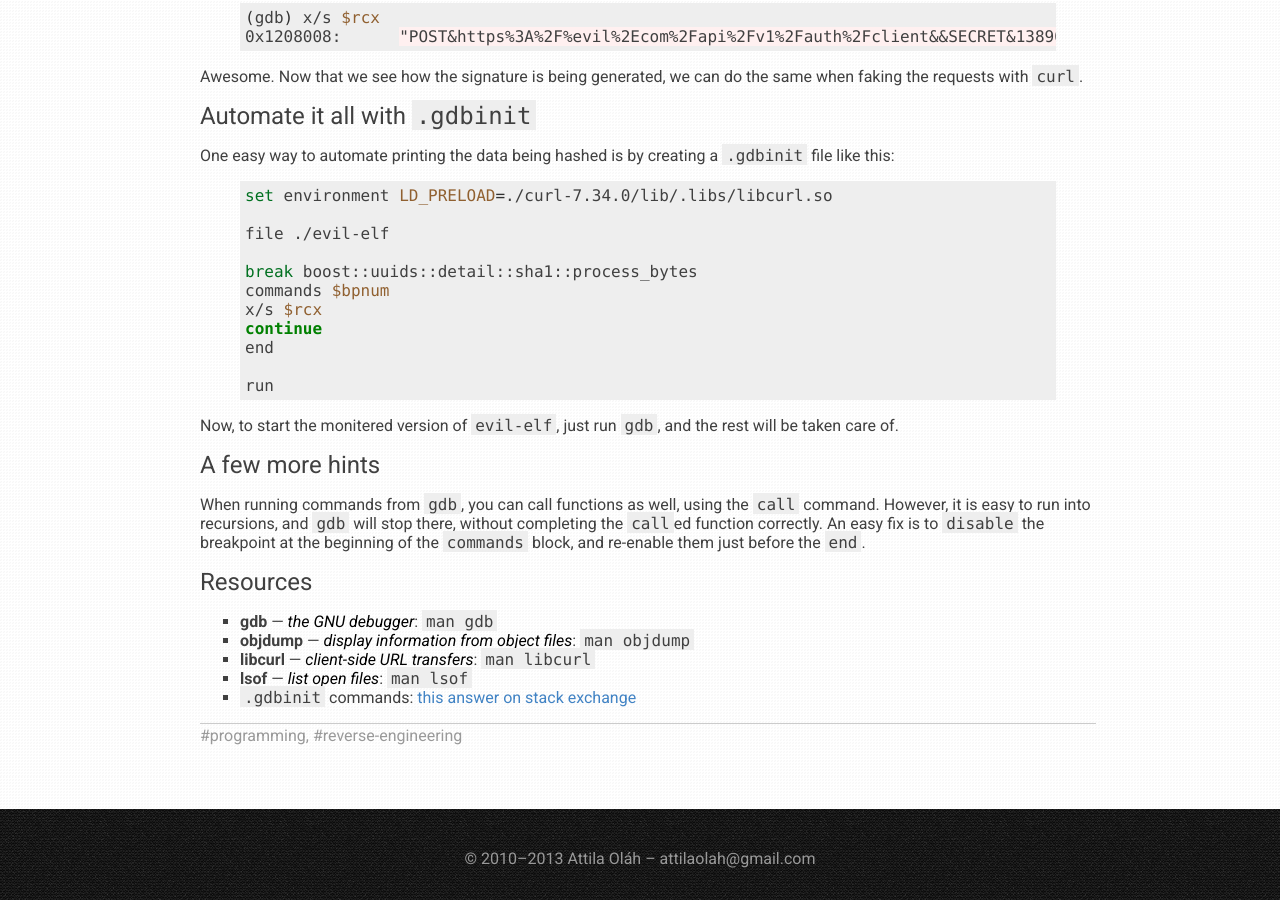
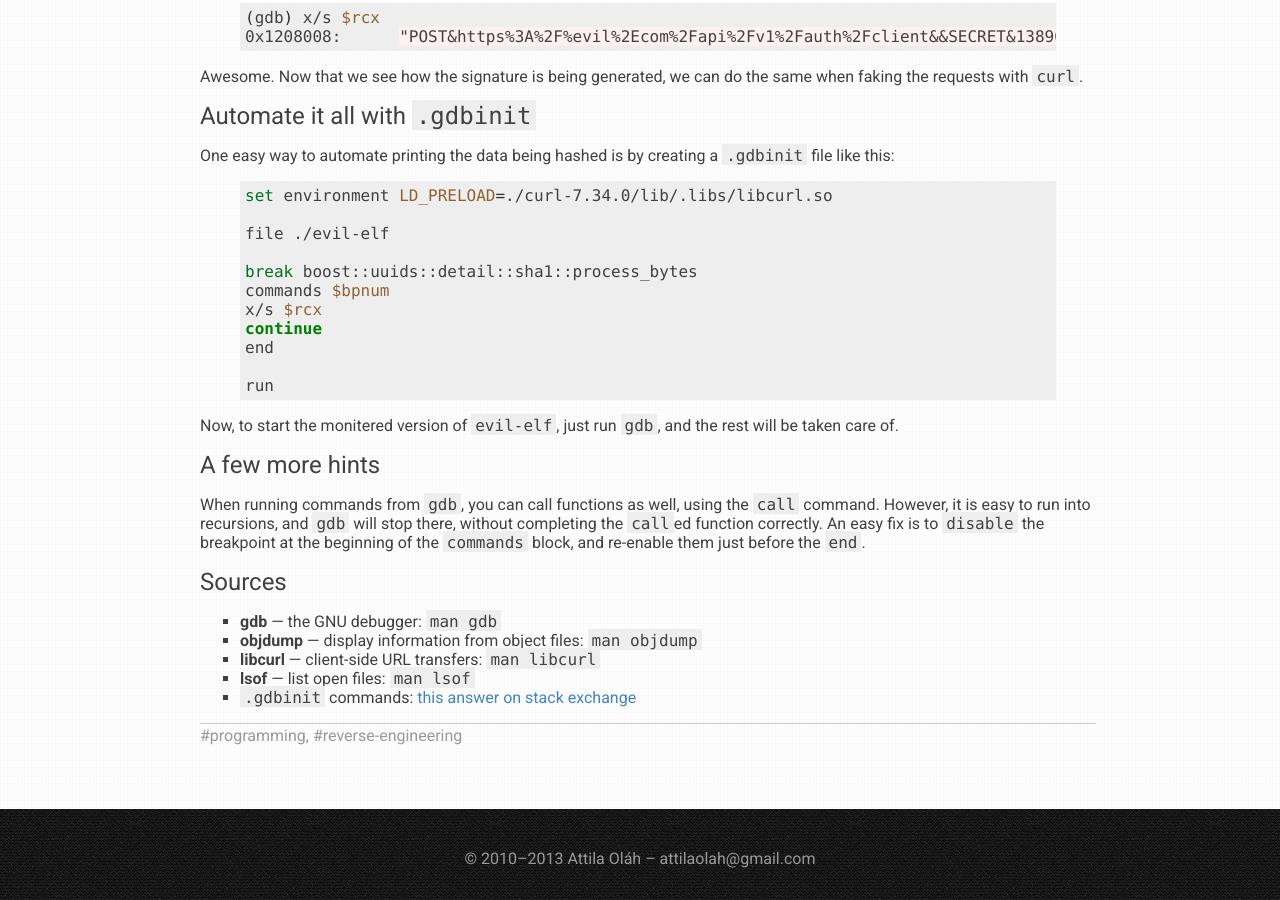
Before and after one commit to attilaolah/attilaolah.github.io, a Jekyll site: the page built from _posts/2014-01-07-evil-elfs.markdown, in a window 1280 px wide and 900 px high, scrolled down 2536 px. Built offline with Jekyll 4.4.1, drawn with Linux system fonts in a browser that asks for light colours; some web fonts are replaced; comment, search, counter and statistics services are not loaded.

Commit message:
more cosmetic and spelling

```diff
--- a/_posts/2014-01-07-evil-elfs.markdown
+++ b/_posts/2014-01-07-evil-elfs.markdown
@@ -173,12 +173,12 @@ there, without completing the `call`ed function correctly. An easy fix is to
 `disable` the breakpoint at the beginning of the `commands` block, and
 re-enable them just before the `end`.
 
-## Resources
+## Sources
 
-* **gdb** — *the GNU debugger*: `man gdb`
-* **objdump** — *display information from object files*: `man objdump`
-* **libcurl** — *client-side URL transfers*: `man libcurl`
-* **lsof** — *list open files*: `man lsof`
+* **gdb** — the GNU debugger: `man gdb`
+* **objdump** — display information from object files: `man objdump`
+* **libcurl** — client-side URL transfers: `man libcurl`
+* **lsof** — list open files: `man lsof`
 * `.gdbinit` commands: [this answer on stack exchange][4]
 
 [4]: http://reverseengineering.stackexchange.com/a/3343/3531
```
